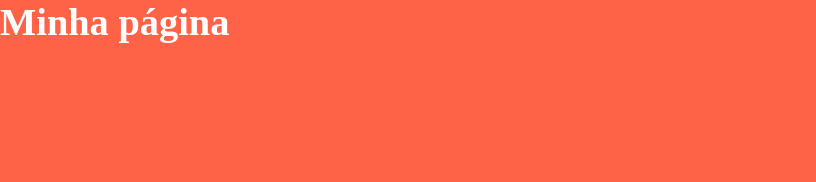
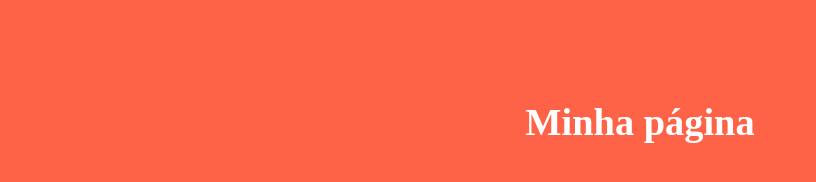
Before and after one commit to venturion/github_pages, a plain HTML site: page index.html in a window 1280 px wide. Shown: the whole page, without its empty margins (0-816 px from the left). Drawn offline with Linux system fonts and the light colour scheme.

Commit message:
add style 3

```diff
--- a/assets/css/app.css
+++ b/assets/css/app.css
@@ -8,3 +8,11 @@ body {
 	background-color: tomato;
 	color: white;
 }
+
+.container {
+    max-width: 800px;
+    margin: 100px auto;
+    display: flex;
+    align-items: center;
+    justify-content: center;
+}
```
